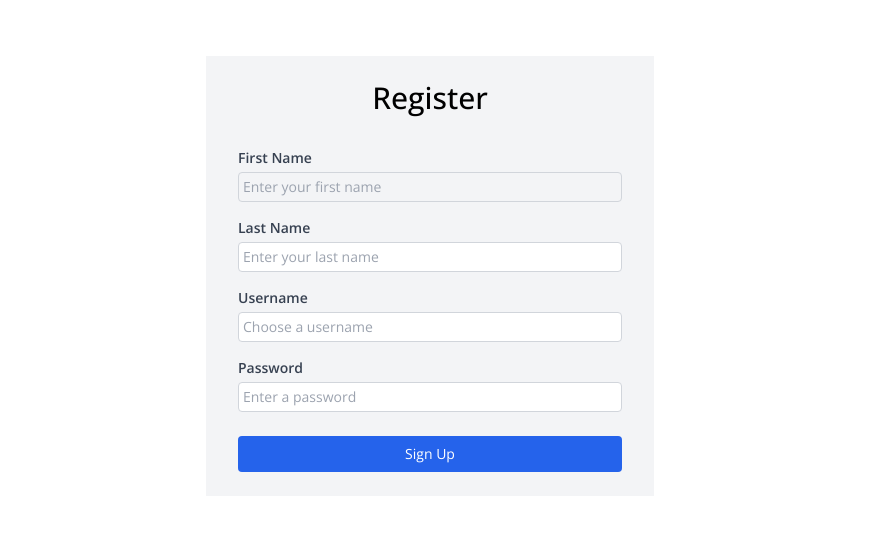
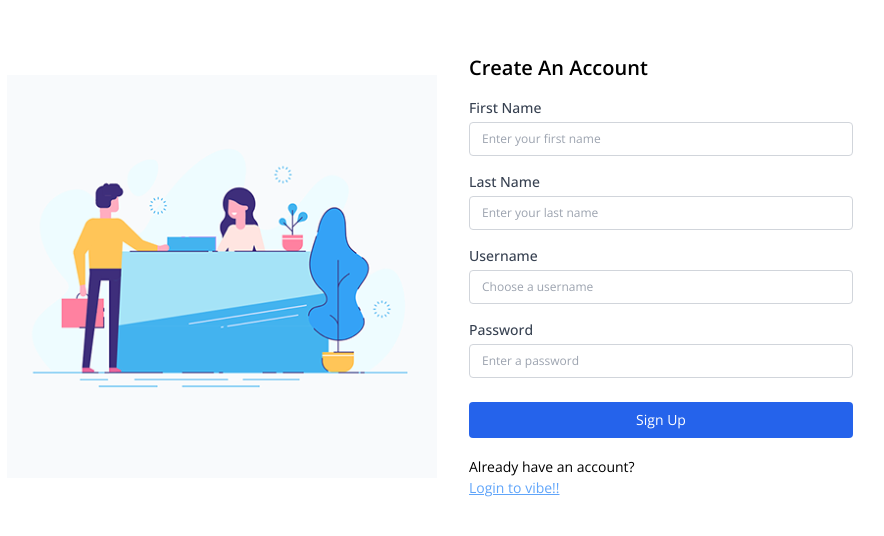
Before and after one commit to dssitachi/Social, a React (Create React App) app: page /signup in a window 1280 px wide. Shown: the part 124-660 px from the top of the page, without its empty margins (210-1094 px from the left). Built offline with nearby package versions, Linux system fonts and the light colour scheme; what miragejs would draw is missing.

Commit message:
styled login and register page

```diff
--- a/src/components/AddComment.jsx
+++ b/src/components/AddComment.jsx
@@ -3,7 +3,7 @@ function AddComment({ newComment, setNewComment, handleAddComment }) {
 
     return (
         <div className="flex flex-col border-b">
-            <textarea placeholder="Tweet Your Reply" cols="30" rows="3" className="mt-4 mb-2 mx-4 border p-2 focus:outline-none"
+            <textarea placeholder="Vibe Your Reply" cols="30" rows="3" className="mt-4 mb-2 mx-4 border p-2 focus:outline-none"
                 value={newComment} onChange={(e) => { setNewComment(e.target.value) }}></textarea>
 
             <div className="flex justify-end mb-2">
--- a/src/components/AddPost.jsx
+++ b/src/components/AddPost.jsx
@@ -28,7 +28,7 @@ function AddPost() {
                     className={`bg-[#1DA1F2] text-white font-semibold py-2 px-4 rounded-full mr-4
                             ${post.content.length ? 'cursor-pointer' : 'cursor-not-allowed bg-blue-200'}`}
                     disabled={post.content.length ? false : true}>
-                    Tweet
+                    Vibe
                 </button>
             </div>
         </div>
--- a/src/components/CommentPopup.jsx
+++ b/src/components/CommentPopup.jsx
@@ -25,7 +25,7 @@ function CommentPopup({ post, postId, onClose }) {
 
                 <Post post={post} isPopup={true} />
 
-                <textarea placeholder="Tweet Your Reply" cols="30" rows="5" className="m-4 border p-2 focus:outline-none"
+                <textarea placeholder="Vibe Your Reply" cols="30" rows="5" className="m-4 border p-2 focus:outline-none"
                     value={comment} onChange={(e) => { setComment(e.target.value) }}></textarea>
                 <div className="flex justify-end">
                     <button onClick={addComment}
--- a/src/components/Sidebar.jsx
+++ b/src/components/Sidebar.jsx
@@ -41,7 +41,7 @@ function Sidebar() {
                         </NavLink>
                     </li>
                     <li className="py-4" onClick={() => { setIsAddCommentPopup(true) }}>
-                        <button className="hidden xl:block font-bold text-white bg-[#1DA1F2] px-4 py-2 rounded-lg w-36">Tweet</button>
+                        <button className="hidden xl:block font-bold text-white bg-[#1DA1F2] px-4 py-2 rounded-lg w-36">Vibe</button>
                         <button className="xl:hidden font-bold text-white bg-[#1DA1F2] px-4 py-4 rounded-full"><BsPencilSquare /></button>
                     </li>
                 </ul>
--- a/src/pages/Signup.jsx
+++ b/src/pages/Signup.jsx
@@ -1,7 +1,8 @@
 import { useState } from "react";
 import { handleSignup } from "./authSlice";
 import { useDispatch } from "react-redux";
-import { useNavigate } from "react-router-dom";
+import { NavLink, useNavigate } from "react-router-dom";
+import RegisterImg from "../assets/Register.png"
 
 function Signup() {
 	const dispatch = useDispatch();
@@ -36,21 +37,22 @@ function Signup() {
 	};
 
 	return (
-		<main className="flex items-center justify-center min-h-screen bg-white">
-			<div className="w-full max-w-md bg-gray-100">
+		<section className="min-h-screen mx-auto px-4 sm:px-6 lg:max-w-7xl lg:px-8 flex-col md:flex-row flex justify-center items-center gap-8">
+			<div className="h-32 w-32 md:h-auto md:w-auto">
+				<img src={RegisterImg} alt="Register Logo Image" />
+			</div>
+			<div className="max-w-sm w-full">
+				<h2 className="font-semibold text-xl">Create An Account</h2>
 				<form
-					className=" rounded px-8 py-6"
+					className="rounded py-4"
 					onSubmit={(e) => {
 						handleSubmit(e);
 					}}
 				>
-					<h1 className="text-3xl font-medium text-center mb-8">
-						Register
-					</h1>
 					<div className="mb-4">
 						<label
 							htmlFor="firstName"
-							className="block text-gray-700 text-sm font-semibold mb-1"
+							className="block text-gray-700 text-sm font-medium mb-1"
 						>
 							First Name
 						</label>
@@ -60,7 +62,7 @@ function Signup() {
 							name="firstName"
 							value={formData.firstName}
 							onChange={handleChange}
-							className="text-sm border bg-transparent border-gray-300 focus:border-blue-300 outline-none p-1 rounded w-full focus:transition-colors duration-1000"
+							className="text-xs border border-gray-300 focus:border-blue-300 outline-none py-2 px-3 rounded w-full focus:transition-colors duration-1000"
 							placeholder="Enter your first name"
 							required
 						/>
@@ -68,7 +70,7 @@ function Signup() {
 					<div className="mb-4">
 						<label
 							htmlFor="lastName"
-							className="block text-gray-700 text-sm font-semibold mb-1"
+							className="block text-gray-700 text-sm font-medium mb-1"
 						>
 							Last Name
 						</label>
@@ -78,7 +80,7 @@ function Signup() {
 							name="lastName"
 							value={formData.lastName}
 							onChange={handleChange}
-							className="text-sm border border-gray-300 focus:border-blue-300 outline-none p-1 rounded w-full focus:transition-colors duration-1000"
+							className="text-xs border border-gray-300 focus:border-blue-300 outline-none py-2 px-3 rounded w-full focus:transition-colors duration-1000"
 							placeholder="Enter your last name"
 							required
 						/>
@@ -86,7 +88,7 @@ function Signup() {
 					<div className="mb-4">
 						<label
 							htmlFor="username"
-							className="block text-gray-700 text-sm font-semibold mb-1"
+							className="block text-gray-700 text-sm font-medium mb-1"
 						>
 							Username
 						</label>
@@ -96,7 +98,7 @@ function Signup() {
 							name="username"
 							value={formData.username}
 							onChange={handleChange}
-							className="text-sm border border-gray-300 focus:border-blue-300 outline-none p-1 rounded w-full focus:transition-colors duration-1000"
+							className="text-xs border border-gray-300 focus:border-blue-300 outline-none py-2 px-3 rounded w-full focus:transition-colors duration-1000"
 							placeholder="Choose a username"
 							required
 						/>
@@ -104,7 +106,7 @@ function Signup() {
 					<div className="mb-6">
 						<label
 							htmlFor="password"
-							className="block text-gray-700 text-sm font-semibold mb-1"
+							className="block text-gray-700 text-sm font-medium mb-1"
 						>
 							Password
 						</label>
@@ -114,7 +116,7 @@ function Signup() {
 							name="password"
 							value={formData.password}
 							onChange={handleChange}
-							className="text-sm border border-gray-300 focus:border-blue-300 outline-none p-1 rounded w-full focus:transition-colors duration-1000"
+							className="text-xs border border-gray-300 focus:border-blue-300 outline-none py-2 px-3 rounded w-full focus:transition-colors duration-1000"
 							placeholder="Enter a password"
 							required
 						/>
@@ -128,8 +130,14 @@ function Signup() {
 						</button>
 					</div>
 				</form>
+				<div>
+					<span className="text-sm">Already have an account?</span>
+					<NavLink to="/login" className={`flex items-center`} >
+						<span className="text-sm underline text-blue-400">Login to vibe!!</span>
+					</NavLink>
+				</div>
 			</div>
-		</main>
+		</section>
 	)
 }
 
```
Also changed, not shown: src/pages/Login.jsx (+24 -16 lines), src/assets/Login.png (added), src/assets/Register.png (added), 1 other file (tests, documents, lock files or other folders).
